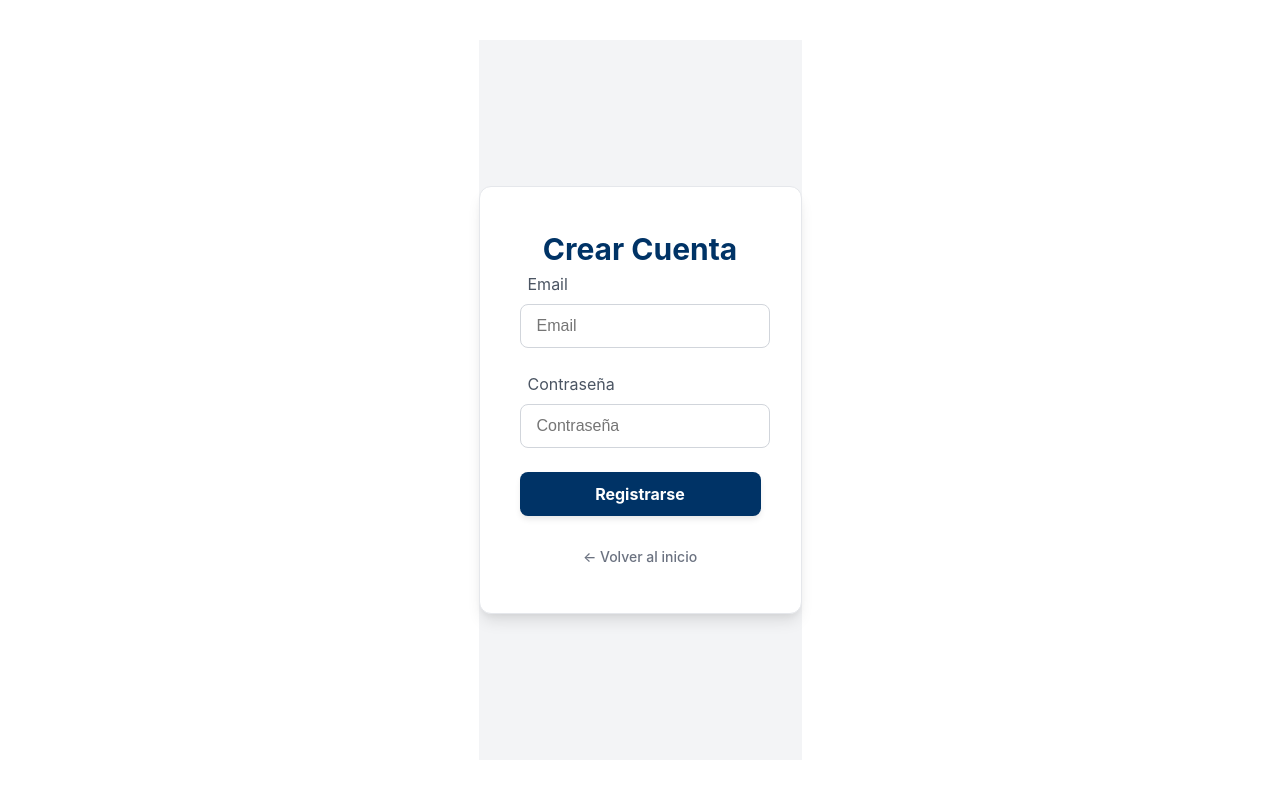
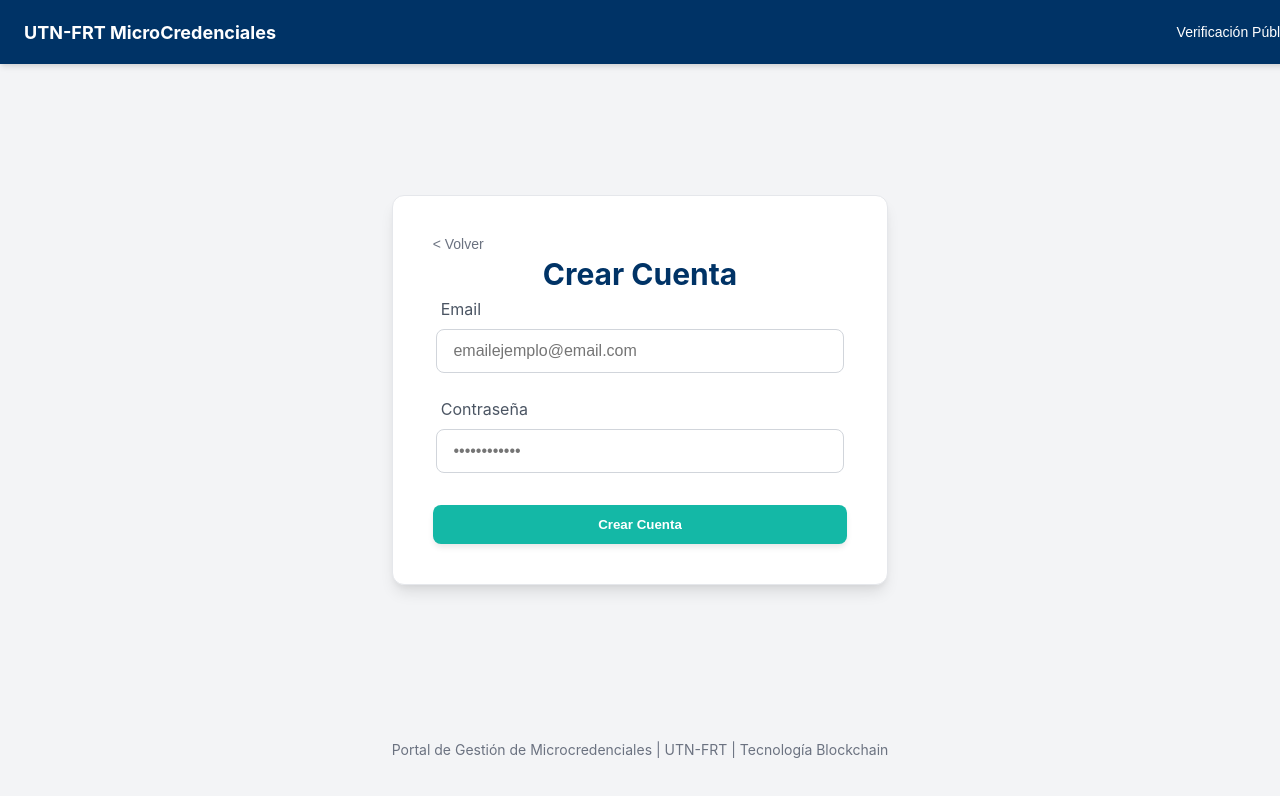
Before and after one commit to micael305/microcredenciales-frontend, a React (Vite) app: page /signup in a window 1280 px wide. Shown: the top 796 px of the page. Built offline with nearby package versions, Linux system fonts and the light colour scheme; no server answers.

Commit message:
feat(UI): vista sign up

```diff
--- a/src/index.css
+++ b/src/index.css
@@ -33,35 +33,3 @@ h1 {
   font-size: 3.2em;
   line-height: 1.1;
 }
-
-button {
-  border-radius: 8px;
-  border: 1px solid transparent;
-  padding: 0.6em 1.2em;
-  font-size: 1em;
-  font-weight: 500;
-  font-family: inherit;
-  background-color: #1a1a1a;
-  cursor: pointer;
-  transition: border-color 0.25s;
-}
-button:hover {
-  border-color: #646cff;
-}
-button:focus,
-button:focus-visible {
-  outline: 4px auto -webkit-focus-ring-color;
-}
-
-@media (prefers-color-scheme: light) {
-  :root {
-    color: #213547;
-    background-color: #ffffff;
-  }
-  a:hover {
-    color: #747bff;
-  }
-  button {
-    background-color: #f9f9f9;
-  }
-}
--- a/src/pages/auth/Home.jsx
+++ b/src/pages/auth/Home.jsx
@@ -1,5 +1,6 @@
 import { useNavigate } from 'react-router-dom';
 import Header from "../../components/Header/Header.jsx";
+import Footer from "../../components/Footer/Footer.jsx";
 import "./auth.css";
 
 function Home() {
@@ -20,7 +21,7 @@ function Home() {
                 onClick={() => navigate('/login')}
                 className="btn-hero-primary"
             >
-                Soy Alumno
+                Iniciar Sesión
             </button>
             <button
                 onClick={() => navigate('/signup')}
@@ -31,9 +32,7 @@ function Home() {
         </div>
       </main>
 
-      <footer className="footer">
-        UTN-FRT | Tecnología Blockchain
-      </footer>
+      <Footer />
     </div>
   );
 }
--- a/src/pages/auth/Login.jsx
+++ b/src/pages/auth/Login.jsx
@@ -34,6 +34,7 @@ function Login() {
 
       <main className="main-content-centered">
         <div className="auth-card">
+            <button className="btn-link" onClick={() => navigate('/')}>&lt;   Volver</button>
             <h2 className="auth-title">Acceso Alumno</h2>
 
             <form onSubmit={handleSubmit}>
--- a/src/pages/auth/SignUp.jsx
+++ b/src/pages/auth/SignUp.jsx
@@ -1,62 +1,77 @@
 import { useState } from "react";
 import { supabase } from "../../supabase/Client";
 import { useNavigate } from 'react-router-dom';
+import Header from "../../components/Header/Header.jsx";
+import Footer from "../../components/Footer/Footer.jsx";
 import "./auth.css";
 
 function SignUp() {
   const [email, setEmail] = useState("");
   const [password, setPassword] = useState("");
   const navigate = useNavigate();
+  const [loading, setLoading] = useState(false);
 
   const handleSubmit = async (e) => {
     e.preventDefault();
+    setLoading(true);
     try {
-      const result = await supabase.auth.signUp({email, password});
-      if(!result.error) alert("Revisa tu correo para confirmar la cuenta");
+      const { data, error } = await supabase.auth.signUp({
+        email,
+        password
+      });
+      if (error) throw error;
+      if (data.user) navigate('/');
     } catch (error) {
-      console.log("Error al registrarse: ", error.message);
+      alert("Error: " + error.message);
+    } finally {
+      setLoading(false);
     }
   };
 
   return (
     <div className="page-container">
+      <Header />
+
       <main className="main-content-centered">
         <div className="auth-card">
+          <button className="btn-link" onClick={() => navigate('/')}>&lt;   Volver</button>
             <h2 className="auth-title">Crear Cuenta</h2>
 
             <form onSubmit={handleSubmit}>
                 <div className="form-group">
                     <label className="form-label">Email</label>
                     <input
-                    type="email"
-                    placeholder="Email"
+                        required
+                        type="text"
+                        placeholder="emailejemplo@email.com"
+                        value={email}
+                        onChange={(e) => setEmail(e.target.value)}
                         className="form-input"
-                    onChange={(e) => setEmail(e.target.value)}
                     />
                 </div>
 
                 <div className="form-group">
                     <label className="form-label">Contraseña</label>
                     <input
+                        required
                         type="password"
-                    placeholder="Contraseña"
+                        placeholder="••••••••••••"
+                        onChange={(e) => setPassword(e.target.value)}
                         className="form-input"
-                    onChange={(e) => setPassword(e.target.value)}
                     />
                 </div>
 
-              <button type="submit" className="btn-secondary">
-                Registrarse
+                <button type="submit" disabled={loading} className="btn-primary">
+                    {loading ? "Cargando..." : "Crear Cuenta"}
                 </button>
             </form>
 
-            <button onClick={() => navigate('/')} className="btn-link">
-                ← Volver al inicio
-            </button>
         </div>
       </main>
+
+      <Footer/>
     </div>
-  )
+  );
 }
 
 export default SignUp;
--- a/src/pages/auth/auth.css
+++ b/src/pages/auth/auth.css
@@ -164,6 +164,14 @@
   gap: 1rem;
 }
 
+.btn-link {
+  text-align: left;
+  color: #6b7280;
+  font-size: 0.875rem;
+  margin-top: auto;
+  padding: 0;
+}
+
 .btn-hero-primary {
   background-color: #003366;
   color: white;
```
Lines whose indentation alone changed are shown as unchanged.
